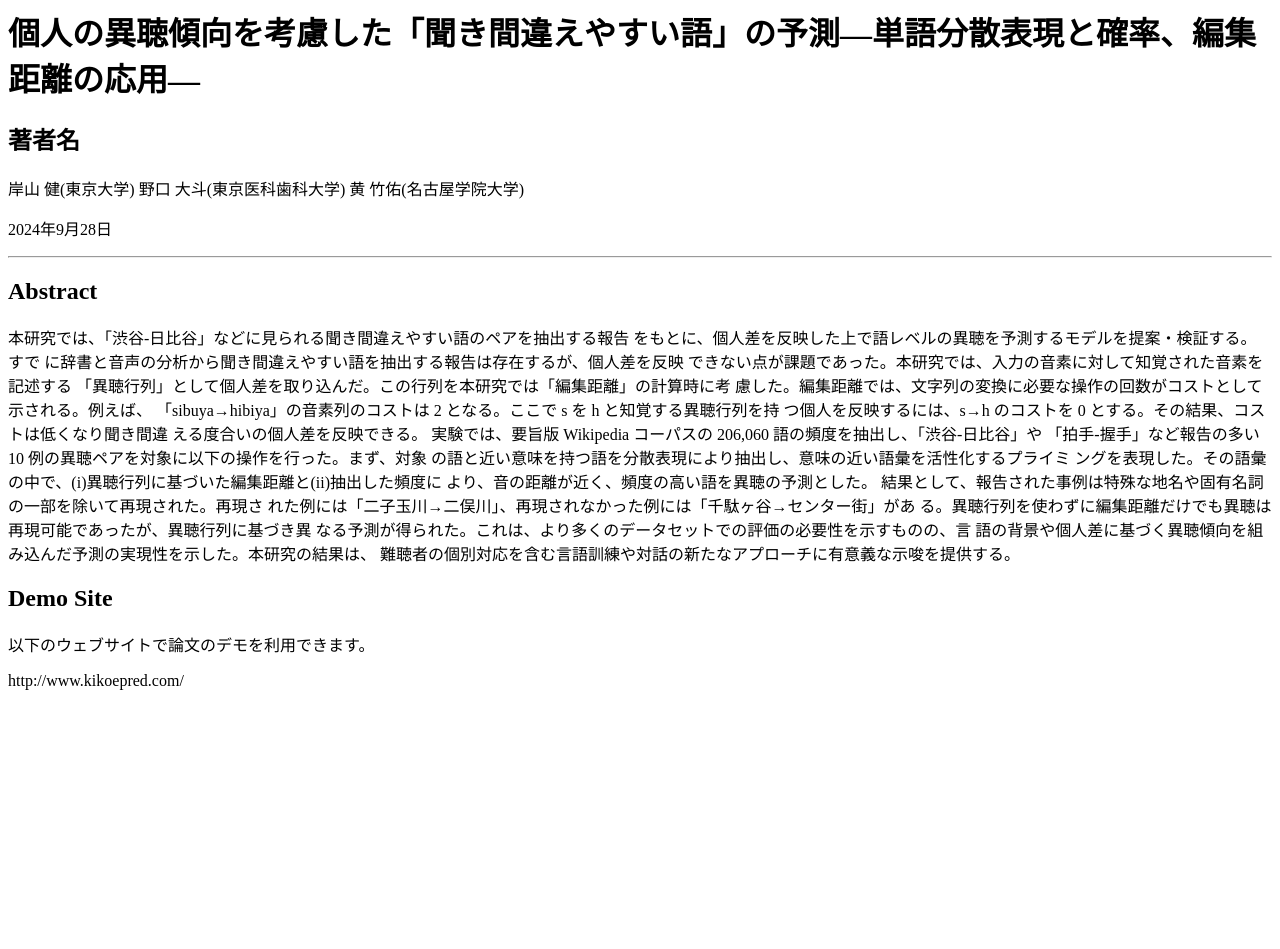
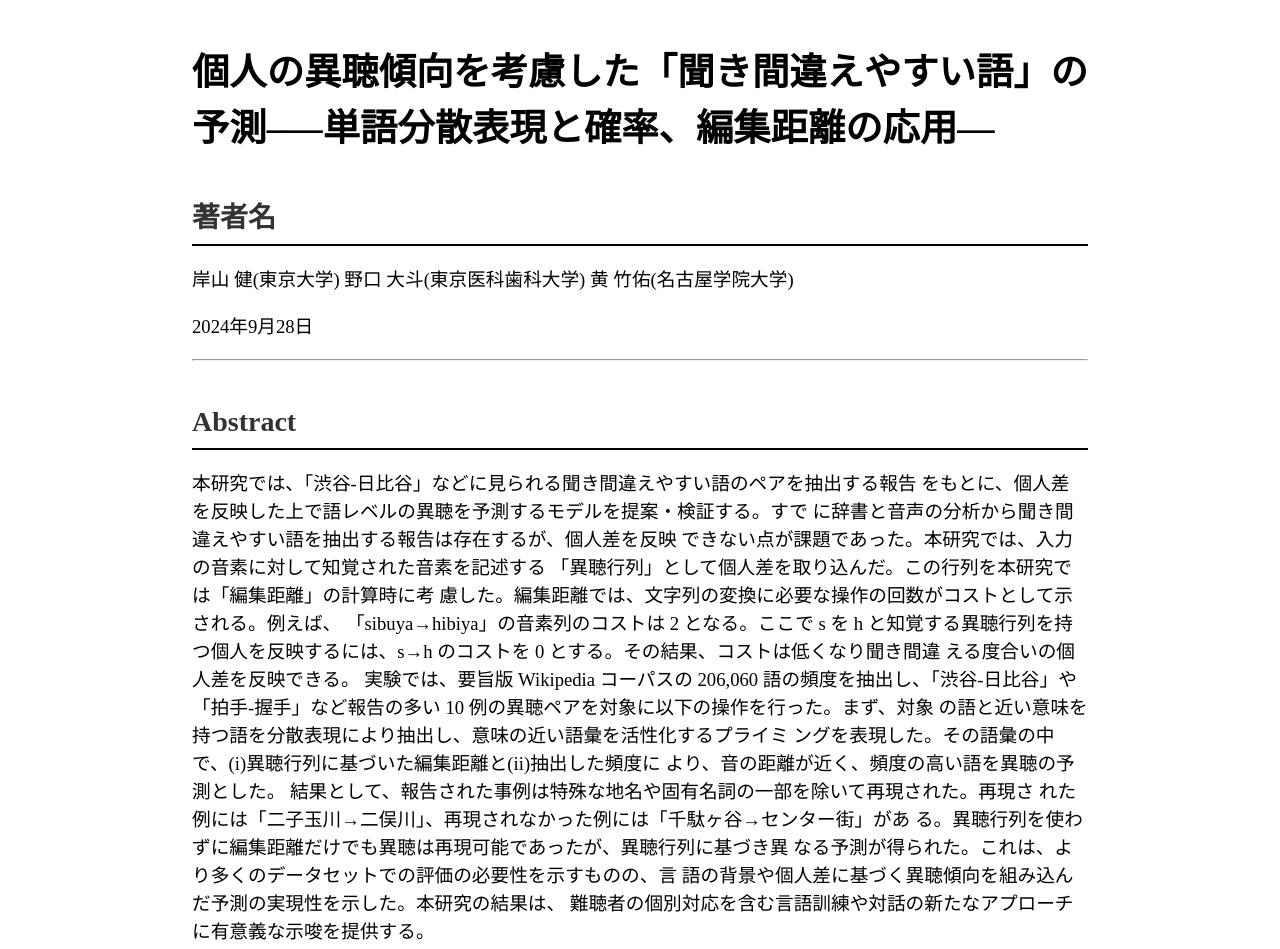
Before and after one commit to kishiyamat/kikoepred, a plain HTML site: page index.html in a window 1280 px wide. Shown: the top 949 px of the page. Before the commit the page ends 800 px from the top, so only its background shows below. Drawn offline with Linux system fonts and the light colour scheme.

Commit message:
added template

```diff
--- a/index.html
+++ b/index.html
@@ -1,5 +1,14 @@
+<!DOCTYPE html>
+<html lang="ja">
+<head>
+    <meta charset="UTF-8">
+    <meta name="viewport" content="width=device-width, initial-scale=1.0">
+    <link rel="stylesheet" href="styles.css">
+</head>
+<body>
+    <div class="container">
         <h1
-id="個人の異聴傾向を考慮した聞き間違えやすい語の予測単語分散表現と確率編集距離の応用">個人の異聴傾向を考慮した「聞き間違えやすい語」の予測—単語分散表現と確率、編集距離の応用—</h1>
+        id="個人の異聴傾向を考慮した聞き間違えやすい語の予測単語分散表現と確率編集距離の応用">個人の異聴傾向を考慮した「聞き間違えやすい語」の予測–—単語分散表現と確率、編集距離の応用—</h1>
         <h2 id="著者名">著者名</h2>
         <p>岸山 健(東京大学) 野口 大斗(東京医科歯科大学) 黄
         竹佑(名古屋学院大学)</p>
@@ -15,9 +24,10 @@ id="個人の異聴傾向を考慮した聞き間違えやすい語の予測単
         「sibuya→hibiya」の音素列のコストは 2 となる。ここで s を h
         と知覚する異聴行列を持 つ個人を反映するには、s→h のコストを 0
         とする。その結果、コストは低くなり聞き間違
-える度合いの個人差を反映できる。 実験では、要旨版 Wikipedia コーパスの
-206,060 語の頻度を抽出し、「渋谷-日比谷」や 「拍手-握手」など報告の多い
-10 例の異聴ペアを対象に以下の操作を行った。まず、対象
+        える度合いの個人差を反映できる。 実験では、要旨版 Wikipedia
+        コーパスの 206,060 語の頻度を抽出し、「渋谷-日比谷」や
+        「拍手-握手」など報告の多い 10
+        例の異聴ペアを対象に以下の操作を行った。まず、対象
         の語と近い意味を持つ語を分散表現により抽出し、意味の近い語彙を活性化するプライミ
         ングを表現した。その語彙の中で、(i)異聴行列に基づいた編集距離と(ii)抽出した頻度に
         より、音の距離が近く、頻度の高い語を異聴の予測とした。
@@ -30,3 +40,6 @@ id="個人の異聴傾向を考慮した聞き間違えやすい語の予測単
         <h2 id="demo-site">Demo Site</h2>
         <p>以下のウェブサイトで論文のデモを利用できます。</p>
         <p>http://www.kikoepred.com/</p>
+    </div>
+</body>
+</html>
--- /dev/null
+++ b/template.html
@@ -0,0 +1,13 @@
+<!DOCTYPE html>
+<html lang="ja">
+<head>
+    <meta charset="UTF-8">
+    <meta name="viewport" content="width=device-width, initial-scale=1.0">
+    <link rel="stylesheet" href="styles.css">
+</head>
+<body>
+    <div class="container">
+        $body$
+    </div>
+</body>
+</html>
```
Also changed, not shown: 2 other files. Lines whose indentation alone changed are shown as unchanged.
